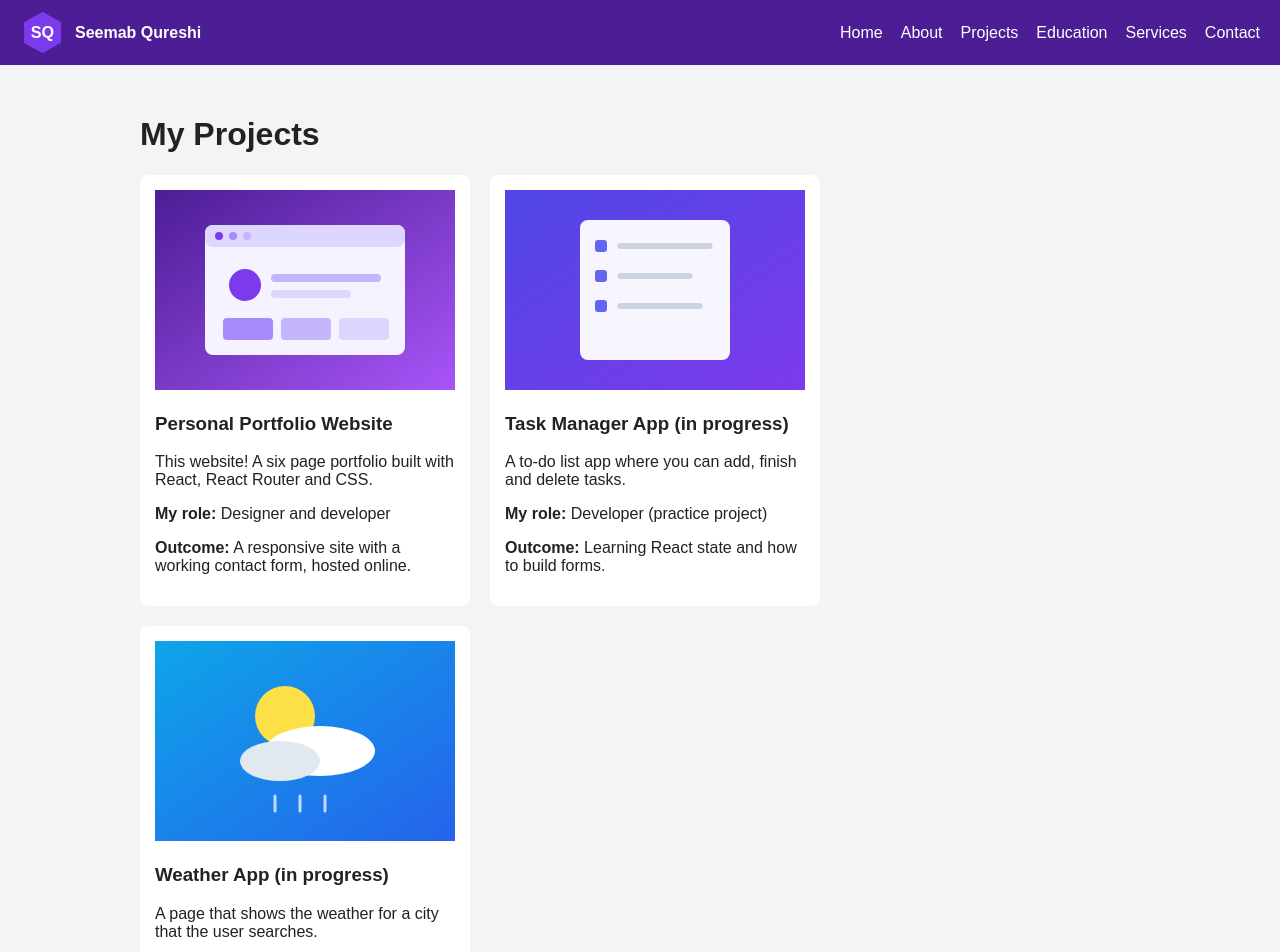
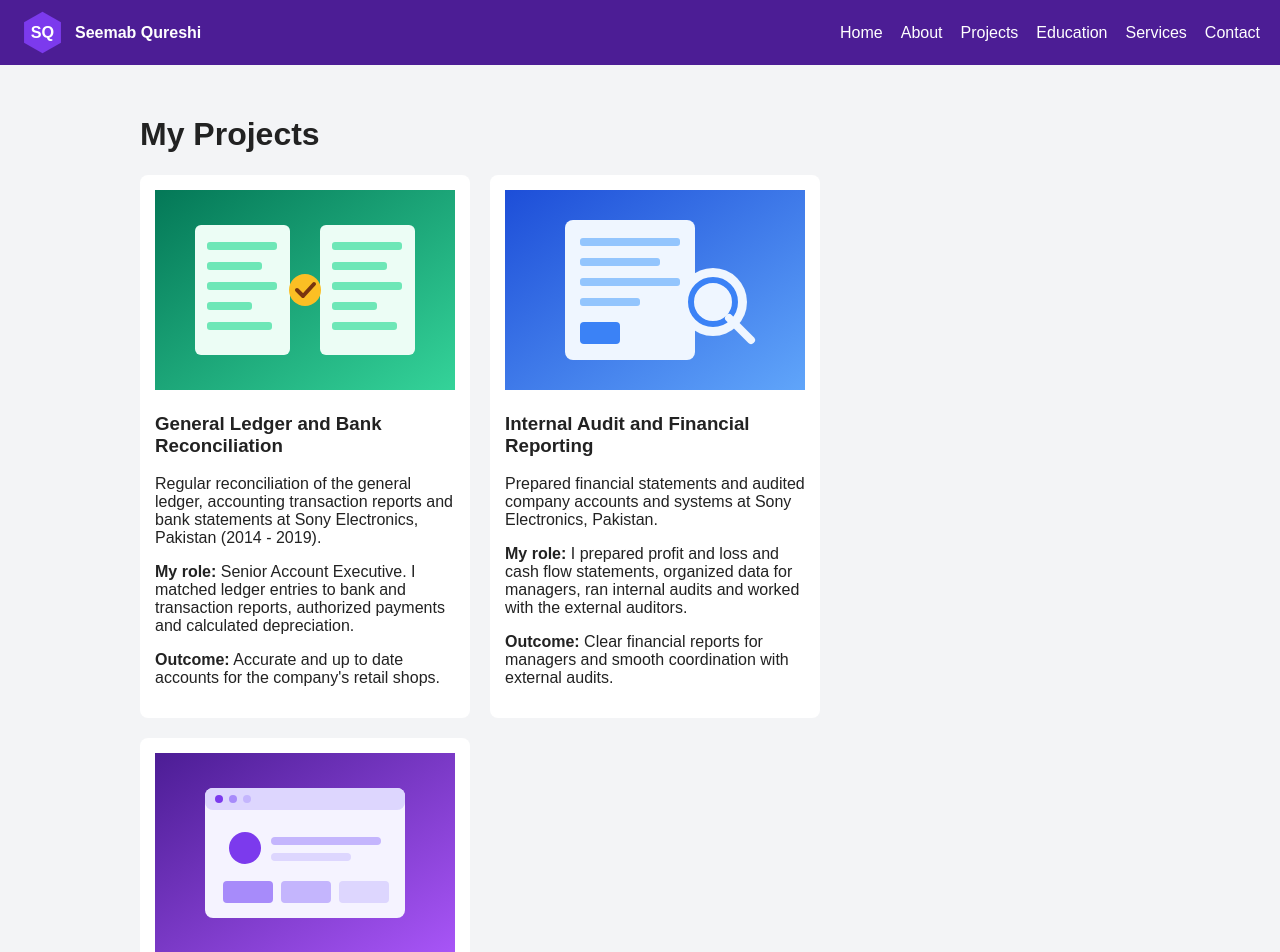
Before and after one commit to seemab01/COMP229-Portfolio, a React (Vite) app: page /projects in a window 1280 px wide. Shown: the top 952 px of the page. Built offline with nearby package versions, Linux system fonts and the light colour scheme.

Commit message:
Replace placeholder projects with accounting projects from my work experience

```diff
--- a/src/pages/Projects.jsx
+++ b/src/pages/Projects.jsx
@@ -6,27 +6,27 @@ function Projects() {
 
       <div className="cards">
         <div className="card">
+          <img src="/images/project-1.svg" alt="Ledger and bank reconciliation" />
+          <h3>General Ledger and Bank Reconciliation</h3>
+          <p>Regular reconciliation of the general ledger, accounting transaction reports and bank statements at Sony Electronics, Pakistan (2014 - 2019).</p>
+          <p><b>My role:</b> Senior Account Executive. I matched ledger entries to bank and transaction reports, authorized payments and calculated depreciation.</p>
+          <p><b>Outcome:</b> Accurate and up to date accounts for the company's retail shops.</p>
+        </div>
+
+        <div className="card">
+          <img src="/images/project-2.svg" alt="Internal audit and financial reporting" />
+          <h3>Internal Audit and Financial Reporting</h3>
+          <p>Prepared financial statements and audited company accounts and systems at Sony Electronics, Pakistan.</p>
+          <p><b>My role:</b> I prepared profit and loss and cash flow statements, organized data for managers, ran internal audits and worked with the external auditors.</p>
+          <p><b>Outcome:</b> Clear financial reports for managers and smooth coordination with external audits.</p>
+        </div>
+
+        <div className="card">
           <img src="/images/project-3.svg" alt="Personal portfolio website" />
           <h3>Personal Portfolio Website</h3>
           <p>This website! A six page portfolio built with React, React Router and CSS.</p>
           <p><b>My role:</b> Designer and developer</p>
           <p><b>Outcome:</b> A responsive site with a working contact form, hosted online.</p>
-        </div>
-
-        <div className="card">
-          <img src="/images/project-1.svg" alt="Task manager app" />
-          <h3>Task Manager App (in progress)</h3>
-          <p>A to-do list app where you can add, finish and delete tasks.</p>
-          <p><b>My role:</b> Developer (practice project)</p>
-          <p><b>Outcome:</b> Learning React state and how to build forms.</p>
-        </div>
-
-        <div className="card">
-          <img src="/images/project-2.svg" alt="Weather app" />
-          <h3>Weather App (in progress)</h3>
-          <p>A page that shows the weather for a city that the user searches.</p>
-          <p><b>My role:</b> Developer (practice project)</p>
-          <p><b>Outcome:</b> Learning how to get data from an API.</p>
         </div>
       </div>
     </div>
```
Also changed, not shown: public/images/project-1.svg, public/images/project-2.svg.
